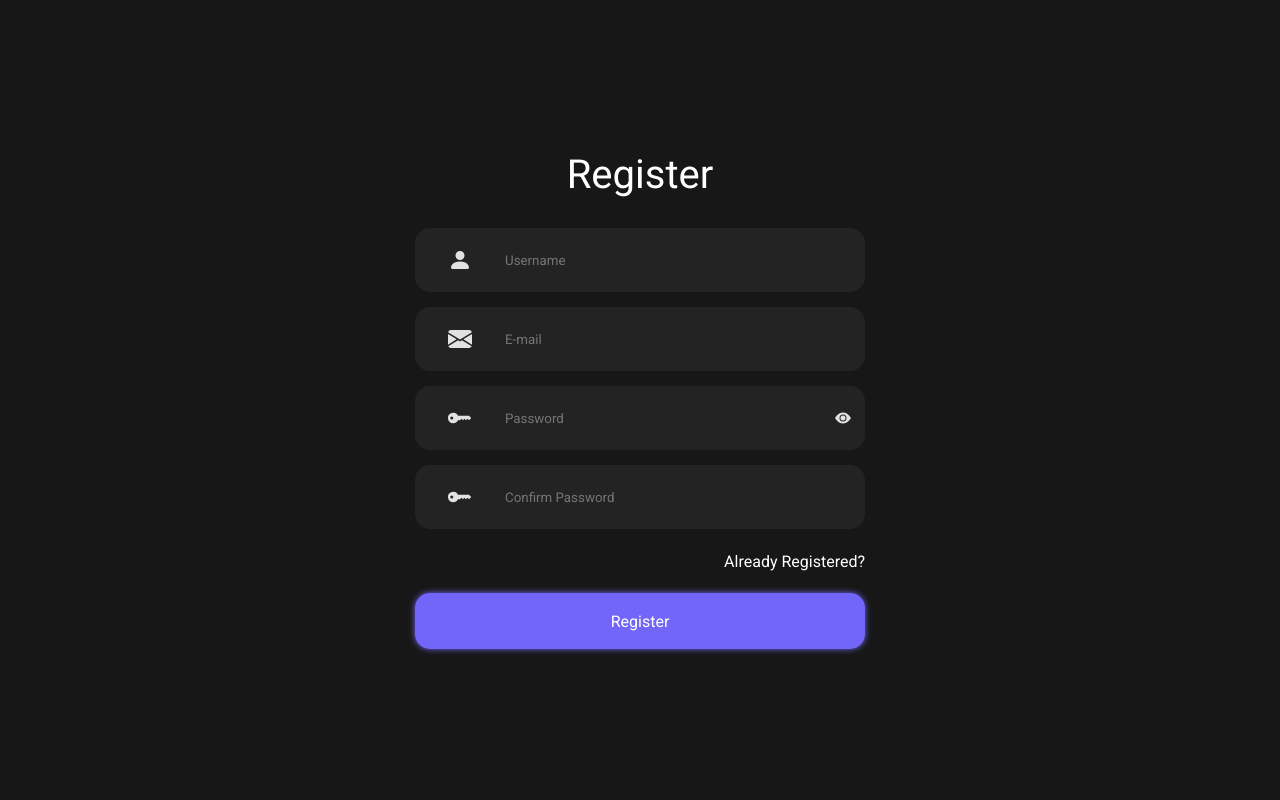
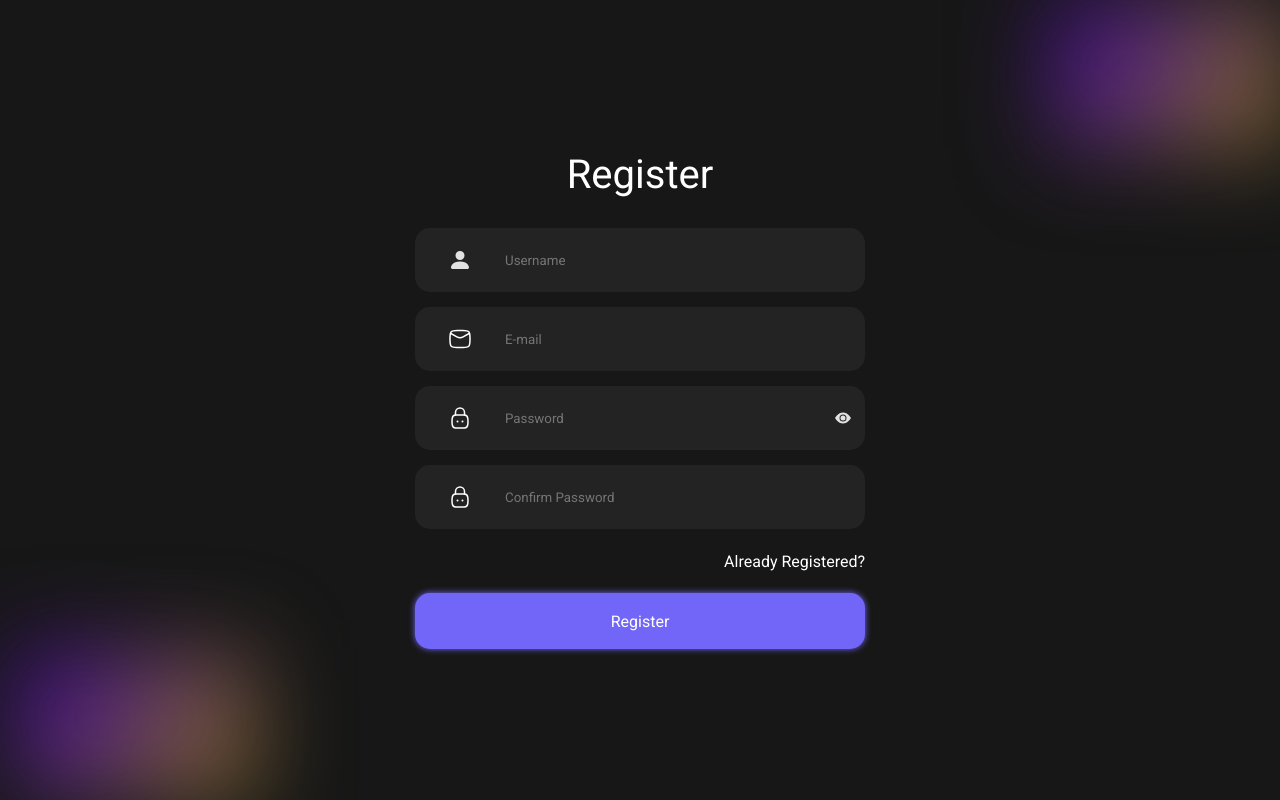
Before and after one commit to danielfalcaovt/TaskManager, a React (Vite) app: page /register in a window 1280 px wide. Built offline with nearby package versions, Linux system fonts and the light colour scheme; the HTML template or start-up script is replaced by a standard one.

Commit message:
feat: password regex add to register page

```diff
--- a/src/routes/Login.tsx
+++ b/src/routes/Login.tsx
@@ -21,9 +21,11 @@ export default function Login() {
       const email = evt.target.email.value
       const password = evt.target.password.value
       if (!email || !password) {
-        showErrorMessage('Todos os campos devem ser preenchidos.', 400)
+        setErrorMessage('Todos os campos devem ser preenchidos.')
+        setError(true);
         return false
       }
+
       const user = await loginUser(email, password)
       if (user.status === 200) {
         console.log(user.data)
--- /dev/null
+++ b/src/routes/PasswordRegex.tsx
@@ -0,0 +1,4 @@
+export default function PasswordRegex(password: string): boolean {
+    const passwordRegex = /^(?=.*\d)(?=.*[a-z])(?=.*[a-zA-Z]).{8,}$/gm
+    return passwordRegex.test(password)
+}
--- a/src/routes/Register.tsx
+++ b/src/routes/Register.tsx
@@ -3,11 +3,12 @@ import registerUser from "../http/auth/register-user"
 import { useContext, useEffect, useState } from "react"
 import { authContext } from "../context/auth/auth-context"
 import '../styles/auth/register.css'
+import PasswordRegex from "./PasswordRegex"
 
 export default function Register() {
   const navigate = useNavigate()
   const [hasError, setError] = useState(false)
-  const [errorText, setErrorText] = useState('')
+  const [errorMessage, setErrorMessage] = useState('')
   const { auth, setAuth } = useContext(authContext)
 
   async function handleRegister(evt: any) {
@@ -16,14 +17,24 @@ export default function Register() {
       const email = evt.target.email.value
       const password = evt.target.password.value
       const confirmPassword = evt.target.confirmPassword.value
+      if (!PasswordRegex(password)) {
+        setErrorMessage('A senha deve possuir números, letras e 8 dígitos no mínimo.')
+        setError(true)
+        return false
+      }
+      if (password !== confirmPassword) {
+        setErrorMessage('As senhas devem ser iguais.')
+        setError(true)
+        return false
+      }
       const user = await registerUser(username, email, password, confirmPassword)
-      console.log(user);
       if (user.status === 200) {
         navigate('/')
         return false
       } else {
         setError(true)
-        setErrorText(user.response.data)
+        setErrorMessage(user.response.data)
+        return false
       }
   }
 
@@ -53,11 +64,17 @@ export default function Register() {
           </svg>
         </div>
         <div className="error-title">
-          <h1>{errorText.toUpperCase()}</h1>
+          <h1>{errorMessage.toUpperCase()}</h1>
         </div>
       </div>
       : ""}
       <div id="login-container">
+      <div className="bg-gradient gradient-1">
+
+      </div>
+      <div className="bg-gradient gradient-2">
+
+      </div>
         <main id="login-page">
           <h1 id="login-message">Register</h1>
           <form onSubmit={handleRegister} id="login-form" method="POST" >
@@ -71,16 +88,19 @@ export default function Register() {
             </div>
             <div className="email-input">
               <div>
-                <svg xmlns="http://www.w3.org/2000/svg" width="24" height="24" fill="currentColor" className="bi bi-envelope-fill" viewBox="0 0 16 16">
-                  <path d="M.05 3.555A2 2 0 0 1 2 2h12a2 2 0 0 1 1.95 1.555L8 8.414zM0 4.697v7.104l5.803-3.558zM6.761 8.83l-6.57 4.027A2 2 0 0 0 2 14h12a2 2 0 0 0 1.808-1.144l-6.57-4.027L8 9.586zm3.436-.586L16 11.801V4.697z" />
+                <svg xmlns="http://www.w3.org/2000/svg" viewBox="0 0 24 24" width="24" height="24" color="white" fill="none">
+                  <path d="M2 6L8.91302 9.91697C11.4616 11.361 12.5384 11.361 15.087 9.91697L22 6" stroke="currentColor" stroke-width="1.5" stroke-linejoin="round" />
+                  <path d="M2.01577 13.4756C2.08114 16.5412 2.11383 18.0739 3.24496 19.2094C4.37608 20.3448 5.95033 20.3843 9.09883 20.4634C11.0393 20.5122 12.9607 20.5122 14.9012 20.4634C18.0497 20.3843 19.6239 20.3448 20.7551 19.2094C21.8862 18.0739 21.9189 16.5412 21.9842 13.4756C22.0053 12.4899 22.0053 11.5101 21.9842 10.5244C21.9189 7.45886 21.8862 5.92609 20.7551 4.79066C19.6239 3.65523 18.0497 3.61568 14.9012 3.53657C12.9607 3.48781 11.0393 3.48781 9.09882 3.53656C5.95033 3.61566 4.37608 3.65521 3.24495 4.79065C2.11382 5.92608 2.08114 7.45885 2.01576 10.5244C1.99474 11.5101 1.99475 12.4899 2.01577 13.4756Z" stroke="currentColor" stroke-width="1.5" stroke-linejoin="round" />
                 </svg>
               </div>
               <input type="email" placeholder="E-mail" name="email"></input>
             </div>
             <div className="password-input">
               <div id="password-input-h">
-                <svg xmlns="http://www.w3.org/2000/svg" width="24" height="24" fill="currentColor" className="bi bi-key-fill" viewBox="0 0 16 16">
-                  <path d="M3.5 11.5a3.5 3.5 0 1 1 3.163-5H14L15.5 8 14 9.5l-1-1-1 1-1-1-1 1-1-1-1 1H6.663a3.5 3.5 0 0 1-3.163 2M2.5 9a1 1 0 1 0 0-2 1 1 0 0 0 0 2" />
+                <svg xmlns="http://www.w3.org/2000/svg" viewBox="0 0 24 24" width="24" height="24" color="white" fill="none">
+                  <path d="M14.491 15.5H14.5M9.5 15.5H9.50897" stroke="currentColor" stroke-width="2" stroke-linecap="round" stroke-linejoin="round" />
+                  <path d="M4.26781 18.8447C4.49269 20.515 5.87613 21.8235 7.55966 21.9009C8.97627 21.966 10.4153 22 12 22C13.5847 22 15.0237 21.966 16.4403 21.9009C18.1239 21.8235 19.5073 20.515 19.7322 18.8447C19.879 17.7547 20 16.6376 20 15.5C20 14.3624 19.879 13.2453 19.7322 12.1553C19.5073 10.485 18.1239 9.17649 16.4403 9.09909C15.0237 9.03397 13.5847 9 12 9C10.4153 9 8.97627 9.03397 7.55966 9.09909C5.87613 9.17649 4.49269 10.485 4.26781 12.1553C4.12105 13.2453 4 14.3624 4 15.5C4 16.6376 4.12105 17.7547 4.26781 18.8447Z" stroke="currentColor" stroke-width="1.5" />
+                  <path d="M7.5 9V6.5C7.5 4.01472 9.51472 2 12 2C14.4853 2 16.5 4.01472 16.5 6.5V9" stroke="currentColor" stroke-width="1.5" stroke-linecap="round" stroke-linejoin="round" />
                 </svg>
               </div>
               <input type="password" placeholder="Password" id="password-input-element" name="password"></input>
@@ -93,8 +113,10 @@ export default function Register() {
             </div>
             <div className="cpassword-input">
               <div id="cpassword-input-h">
-                <svg xmlns="http://www.w3.org/2000/svg" width="24" height="24" fill="currentColor" className="bi bi-key-fill" viewBox="0 0 16 16">
-                  <path d="M3.5 11.5a3.5 3.5 0 1 1 3.163-5H14L15.5 8 14 9.5l-1-1-1 1-1-1-1 1-1-1-1 1H6.663a3.5 3.5 0 0 1-3.163 2M2.5 9a1 1 0 1 0 0-2 1 1 0 0 0 0 2" />
+                <svg xmlns="http://www.w3.org/2000/svg" viewBox="0 0 24 24" width="24" height="24" color="white" fill="none">
+                  <path d="M14.491 15.5H14.5M9.5 15.5H9.50897" stroke="currentColor" stroke-width="2" stroke-linecap="round" stroke-linejoin="round" />
+                  <path d="M4.26781 18.8447C4.49269 20.515 5.87613 21.8235 7.55966 21.9009C8.97627 21.966 10.4153 22 12 22C13.5847 22 15.0237 21.966 16.4403 21.9009C18.1239 21.8235 19.5073 20.515 19.7322 18.8447C19.879 17.7547 20 16.6376 20 15.5C20 14.3624 19.879 13.2453 19.7322 12.1553C19.5073 10.485 18.1239 9.17649 16.4403 9.09909C15.0237 9.03397 13.5847 9 12 9C10.4153 9 8.97627 9.03397 7.55966 9.09909C5.87613 9.17649 4.49269 10.485 4.26781 12.1553C4.12105 13.2453 4 14.3624 4 15.5C4 16.6376 4.12105 17.7547 4.26781 18.8447Z" stroke="currentColor" stroke-width="1.5" />
+                  <path d="M7.5 9V6.5C7.5 4.01472 9.51472 2 12 2C14.4853 2 16.5 4.01472 16.5 6.5V9" stroke="currentColor" stroke-width="1.5" stroke-linecap="round" stroke-linejoin="round" />
                 </svg>
               </div>
               <input type="password" placeholder="Confirm Password" id="cpassword-input-element" name="confirmPassword"></input>
@@ -108,4 +130,4 @@ export default function Register() {
       </div>
     </>
   )
-};
+}
```
